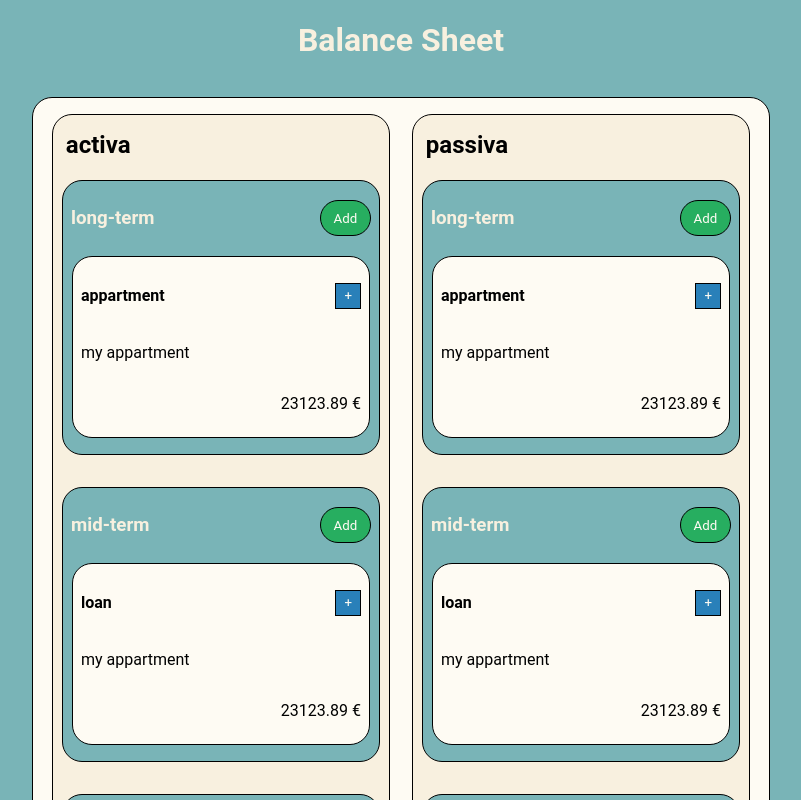
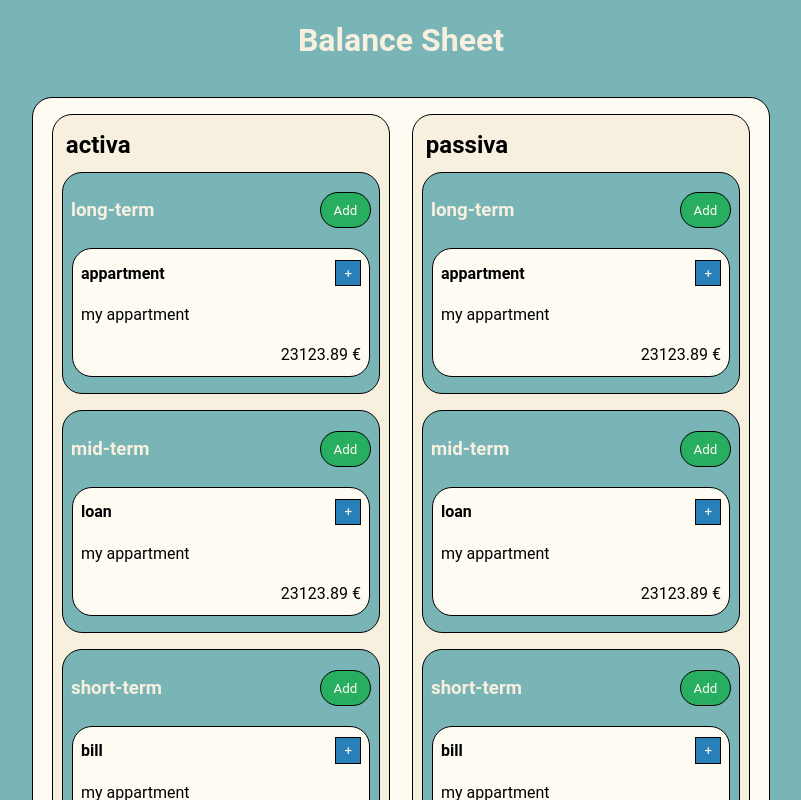
Before and after one commit to StefanBehring/React-BalanceSheet, a React (Create React App) app: page / in a window 1280 px wide. Shown: the top 800 px of the page, without its empty margins (239-1040 px from the left). Built offline with nearby package versions, Linux system fonts and the light colour scheme.

Commit message:
Edit styling

```diff
--- a/src/Balance/BalanceItem/BalanceItem.js
+++ b/src/Balance/BalanceItem/BalanceItem.js
@@ -35,7 +35,7 @@ const BalanceItem = ({ onDeleteItem, itemId }) => {
         onMenuButtonClick={showMenuButtonClickHandler}
       />
       <Description>{item.description}</Description>
-      <ItemValue>{item.amount} €</ItemValue>
+      <ItemValue>{Number.parseFloat(item.amount).toFixed(2)} €</ItemValue>
       {showMenu && (
         <BalanceItemMenu
           onEditItemClick={editItemClickHandler}
@@ -66,6 +66,7 @@ const Description = styled.p`
 `
 
 const ItemValue = styled.p`
+  margin: 0.3rem 0;
   text-align: right;
 `
 
--- a/src/Balance/BalanceItem/BalanceItemHeader.js
+++ b/src/Balance/BalanceItem/BalanceItemHeader.js
@@ -3,7 +3,7 @@ import styled from 'styled-components/macro'
 const BalanceItemHeader = ({ itemTitle, showMenu, onMenuButtonClick }) => {
   return (
     <Wrapper>
-      <h4 className="balance-item__title">{itemTitle}</h4>
+      <Title>{itemTitle}</Title>
       <ShowItemMenuButton onClick={onMenuButtonClick}>
         {showMenu ? '-' : '+'}
       </ShowItemMenuButton>
@@ -15,6 +15,10 @@ const Wrapper = styled.div`
   align-items: center;
   display: flex;
   justify-content: space-between;
+`
+
+const Title = styled.h4`
+  margin: 0.4rem 0;
 `
 
 const ShowItemMenuButton = styled.button`
--- a/src/Balance/BalanceItem/BalanceItemMenu.js
+++ b/src/Balance/BalanceItem/BalanceItemMenu.js
@@ -12,6 +12,7 @@ const BalanceItemMenu = ({ onEditItemClick, onDeleteItemClick }) => {
 const Wrapper = styled.div`
   display: flex;
   justify-content: space-evenly;
+  margin-top: 0.5rem;
 `
 
 const EditButton = styled.button`
--- a/src/Balance/BalancePosition/BalancePosition.js
+++ b/src/Balance/BalancePosition/BalancePosition.js
@@ -42,7 +42,7 @@ const Wrapper = styled.div`
   display: flex;
   flex-direction: column;
   padding: 0.5rem;
-  margin: 1rem auto;
+  margin: 0.5rem auto;
   width: max-content;
   width: 280px;
 
```
